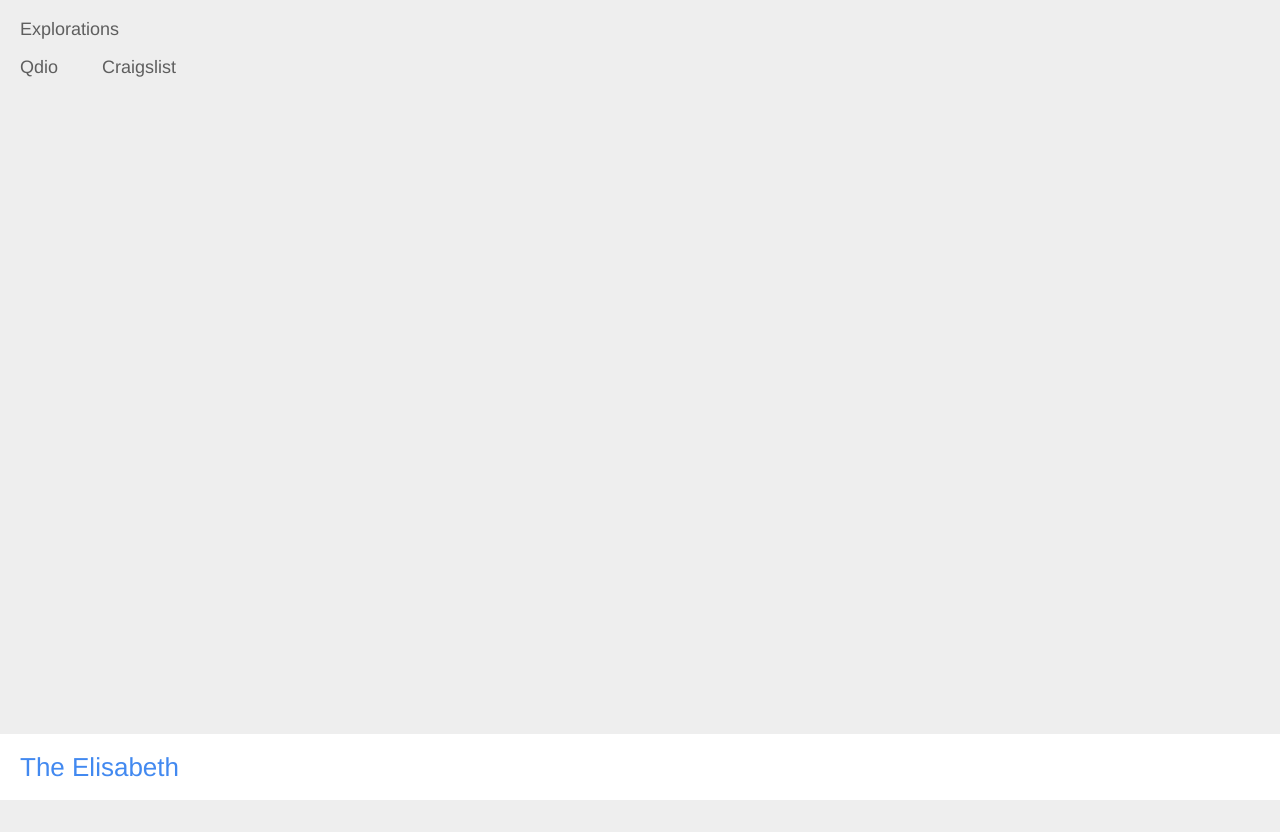
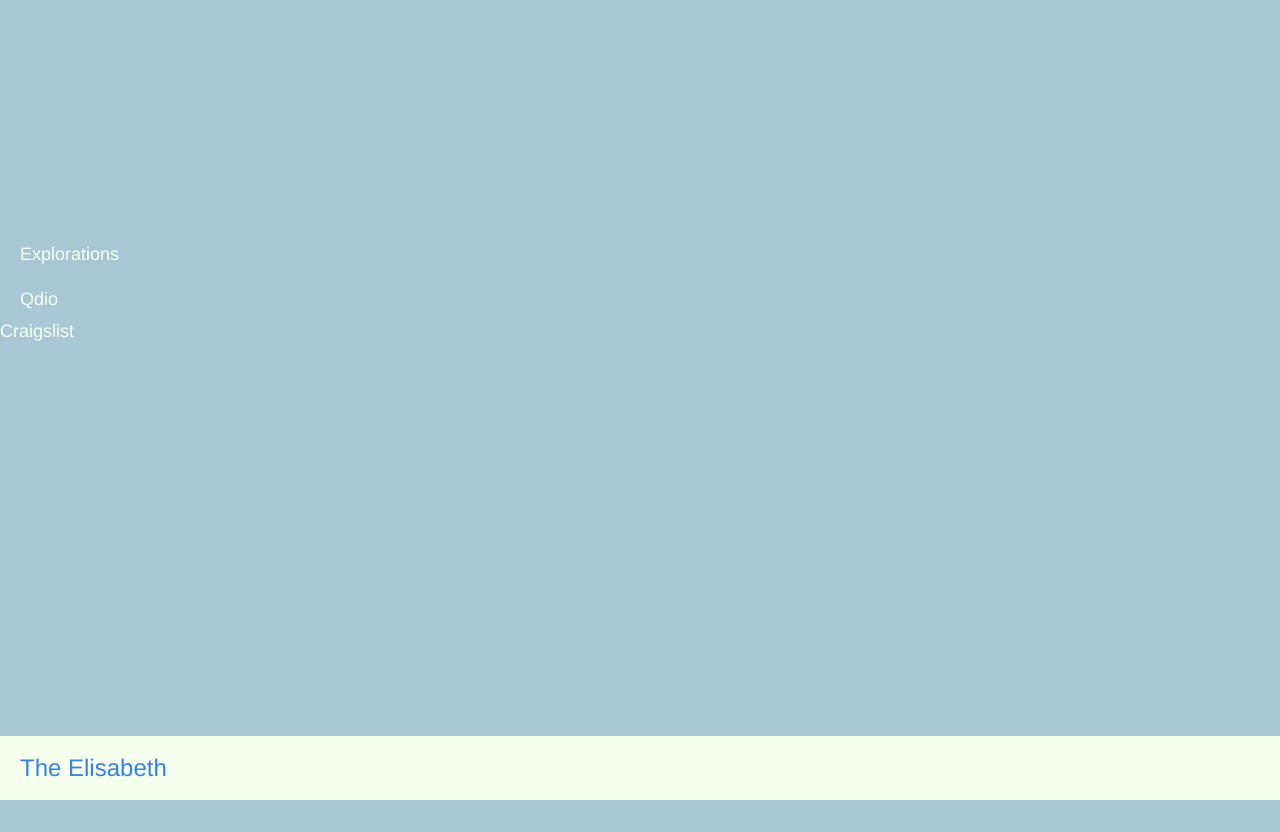
Before and after one commit to theelisabeth/theelisabeth.github.io, a PHP site: page /index-v2.html in a window 1280 px wide. Before the commit the page ends 800 px from the top, so only its background shows below. Run offline with PHP 8.4, Linux system fonts and the light colour scheme.

Commit message:
Updates to GitHub.io Styles

```diff
--- a/css/main.css
+++ b/css/main.css
@@ -1,13 +1,13 @@
 body {
-	background-color: #eeeeee;
+	background-color: #a7c7d4;
 }
 
 header {
-	font-size: 26px;
-	color: #4289f0;
+	font-size: 24px;
+	color: #3681e2;
 	width: 100%;
 	padding: 20px;
-	background-color: #ffffff;
+	background-color: #f6ffed;
 	font-family: helvetica;
 	bottom: 0px;
 	position: fixed;
@@ -17,17 +17,60 @@ h3 {
 	font-size: 18px;
 	font-family: helvetica;
 	padding: 20px;
-	color: #5e5e5e;
+	color: #f6ffed;
+	margin-top: 225px;
 }
 
 section a {
 	font-size: 18px;
 	font-family: helvetica;
-	padding: 20px;
-	color: #5e5e5e;
+	color: #f6ffed;
 	text-decoration: none;
+	line-height: 32px;
+	margin: 20px;
 }
 
-section a:hover {
-	text-decoration: line-through;
+section a:hover
+
+{
+	-webkit-transition: color 0.8s;
+	-moz-transition: color 0.8s;
+	transition: color 0.8s;
 }
+
+section a::before {
+	position: absolute;
+	top: 100%;
+	left: 0%;
+	color: transparent;
+	content: '•';
+	text-shadow: 0 0 transparent;
+	font-size: .6em;
+	-webkit-transition: text-shadow 0.5s, color 0.5s;
+	-moz-transition: text-shadow 0.5s, color 0.5s;
+	transition: text-shadow 0.5s, color 0.5s;
+	-webkit-transform: translateX(-80%);
+	-moz-transform: translateX(-80%);
+	transform: translateX(-80%);
+	pointer-events: none;
+}
+
+section a:hover::before,
+section a:focus::before {
+	color: #fff;
+	text-shadow: 10px 0 #fff, -10px 0 #fff;
+}
+
+section a:hover,
+section a:focus {
+	color: #ddf0ea;
+}
+
+section {
+	width: 150px;
+	float: left;
+}
+
+#logo {
+	color: white;
+}
--- a/index-v2.html
+++ b/index-v2.html
@@ -4,7 +4,8 @@
 	<title>The Elisabeth</title>
 	<link rel="stylesheet" a href="css/reset.css">
 	<link rel="stylesheet" a href="css/main.css">
-
+	<script type="text/javascript" src="js/modernizr.custom.js"></script>
+	<meta charset ="UTF-8">
 	<!-- "The thing always happens that you really believe in and the belief in a thing makes it happen."-->
 
 </head>
@@ -13,12 +14,16 @@
 		<h1>The Elisabeth</h1>
 	</header>
 	<section>
-
 	<h3>Explorations</h3>
+	<nav>
 	<a href="http://theelisabeth.github.io/qdio/">Qdio</a>
 	<a href="http://theelisabeth.github.io/craigslist/">Craigslist</a>
+	</nav>
+	</section>
 
-	</section>
+<!--<div id="logo">
+<img src="images/theelisabethlogo.png" alt="Circle">-->
+</div>
 
 </body>
 </html>
--- a/index.html
+++ b/index.html
@@ -4,7 +4,7 @@
 	<title>The Elisabeth</title>
 	<link rel="stylesheet" a href="css/reset.css">
 	<link rel="stylesheet" a href="css/main.css">
-
+	<meta charset ="UTF-8">
 	<!-- "The thing always happens that you really believe in and the belief in a thing makes it happen."-->
 
 </head>
@@ -15,7 +15,7 @@
 	<section>
 	<h3>Explorations</h3>
 	<a href="http://theelisabeth.github.io/qdio/">Qdio</a>
-	<a href="http://theelisabeth.github.io/craigslist/">Craigslist</a>
+	<a href="http://theelisabeth.github.io/craigslist/">☺ Craigslist</a>
 	</section>
 </body>
 </html>
```
Also changed, not shown: images/theelisabethlogo.png (added), js/modernizr.custom.js (added), 2 other files.
